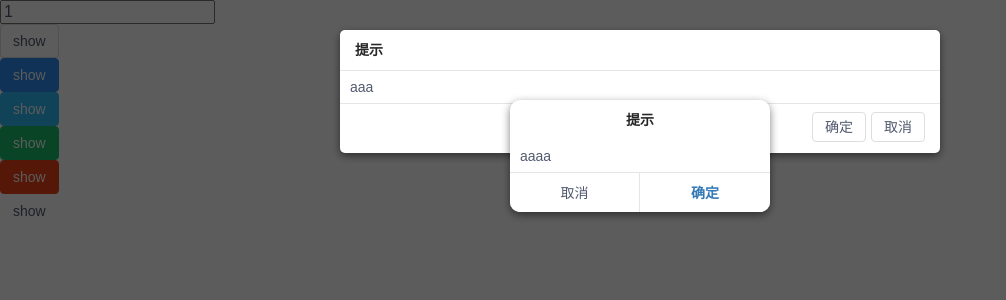
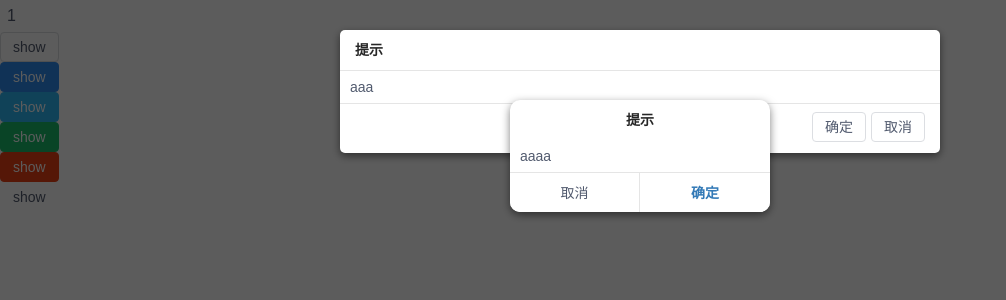
Before and after one commit to wyf199605/myself, a React app: page /my-test in a window 1280 px wide. Shown: the top 300 px of the page, without its empty margins (0-1006 px from the left). Built offline with nearby package versions, Linux system fonts and the light colour scheme; a small style sheet from the web is missing.

Commit message:
textInput样式整理

```diff
--- a/src/components/form/textInput/textInput.scss
+++ b/src/components/form/textInput/textInput.scss
@@ -1,9 +1,59 @@
 .text-wrapper {
+  position: relative;
+  display: inline-block;
+
+  .input-icon {
+    position: absolute;
+    width: 32px;
+    height: 100%;
+    top: 0;
+    z-index: 1;
+    line-height: 32px;
+    text-align: center;
+    cursor: pointer;
+  }
+
+  .input-icon-left {
+    left: 0;
+    & + input {
+      padding-left: 32px;
+    }
+  }
+
+  .input-icon-right {
+    right: 0;
+    & + input {
+      padding-right: 32px;
+    }
+  }
+
   input {
     font-size: 16px;
+    height: 32px;
+    line-height: 1.5;
+    padding: 4px 7px;
+    position: relative;
+    cursor: text;
+    transition: border .2s ease-in-out, background .2s ease-in-out, box-shadow .2s ease-in-out;
+    border: 1px solid #dcdee2;
+    border-radius: 4px;
 
-    &:focus{
+    &:focus {
       outline: none;
+      border-color: $primary;
+    }
+  }
+
+  &.text-space {
+    display: block;
+    input {
+      width: 100%;
+      border: none;
+      border-radius: 0;
+
+      &:focus {
+        border: none;
+      }
     }
   }
 }
--- a/src/components/form/textInput/textInput.tsx
+++ b/src/components/form/textInput/textInput.tsx
@@ -6,6 +6,10 @@ interface ITextInput extends IFormComPara {
     placeholder?: string;
     readonly?: boolean;
     disabled?: boolean;
+    isStyle?: boolean;
+    icon?: string;
+    iconPosition?: 'left' | 'right';
+    iconClick?: Function;
 }
 
 interface ITextInputSate extends IFormComState {
@@ -24,7 +28,9 @@ export class TextInput extends FormCom<ITextInput, ITextInputSate> {
         placeholder: '',
         readonly: false,
         disabled: false,
-        type: 'text'
+        type: 'text',
+        isStyle: true,
+        iconPosition: 'left'
     };
 
     protected input: HTMLInputElement;
@@ -36,10 +42,31 @@ export class TextInput extends FormCom<ITextInput, ITextInputSate> {
     }
 
     render() {
-        return <div className="text-wrapper">
-            <input type={this.props.type}
-                   placeholder={this.props.placeholder}
-                   disabled={this.props.disabled}
+        let {
+            type,
+            disabled,
+            placeholder,
+            isStyle,
+            icon,
+            iconPosition,
+            iconClick
+        } = this.props;
+
+        return <div className={
+            [
+                'text-wrapper',
+                disabled ? 'disabled' : null,
+                isStyle ? null : 'text-space'
+            ].filter((className) => className).join(' ')
+        }>
+            <span className={'input-icon input-icon-' + iconPosition} onClick={() => {
+                iconClick && iconClick();
+            }}>
+                <span className={"iconfont icon-" + icon}/>
+            </span>
+            <input type={type}
+                   placeholder={placeholder}
+                   disabled={disabled}
                    ref={(element) => {
                        this.input = element;
                        // this.input.readOnly = this.props.readonly;
--- a/src/components/general/button/button.scss
+++ b/src/components/general/button/button.scss
@@ -5,7 +5,7 @@
 }
 
 .btn {
-  padding: 6px 12px;
+  padding: 4px 12px;
   margin-bottom: 0;
   font-size: 14px;
   font-weight: normal;
--- a/src/components/modal/modal.tsx
+++ b/src/components/modal/modal.tsx
@@ -61,7 +61,6 @@ export class Modal extends React.Component<IModal, IModalState> {
     }
 
     componentWillReceiveProps(nextProps: IModal) {
-        console.log(nextProps);
         this.setState((prevState) => {
             let isRender = prevState.isRender;
             if(prevState.isOnceRender && !prevState.isShow){
--- a/src/pages/Test/Test.tsx
+++ b/src/pages/Test/Test.tsx
@@ -1,7 +1,7 @@
 import * as React from 'react';
-import {TextInput} from "../../components/form/textInput/textInput";
 import {Button} from "../../components/general";
 import {Modal} from "../../components/modal";
+import {TextInput} from "../../components/form";
 
 export class Test extends React.Component<{}, obj>{
     constructor(props: obj){
@@ -14,8 +14,7 @@ export class Test extends React.Component<{}, obj>{
 
     render(){
         return <div>
-            <TextInput defaultValue={this.state.val} onSet={(val) => {
-                console.log(val);
+            <TextInput isStyle={false} icon="search" iconPosition="right" defaultValue={this.state.val} onSet={(val) => {
                 this.setState({val})
             }}/>
             <div>
@@ -24,7 +23,7 @@ export class Test extends React.Component<{}, obj>{
                 }}/>
             </div>
             <div>
-                <Button disabled={false} text="show" type="primary"/>
+                <Button icon={'search'} disabled={false} text="show" type="primary"/>
             </div>
             <div>
                 <Button disabled={false} text="show" type="info"/>
@@ -38,7 +37,10 @@ export class Test extends React.Component<{}, obj>{
             <div>
                 <Button disabled={false} text="show" type="link"/>
             </div>
-            <Modal isOnceRender={false} isShow={this.state.isShow} isBackground={true} header={{
+            <Modal isOnceRender={false} isShow={this.state.isShow} onClose={() => {
+                this.setState({isShow: false});
+            }
+            } isBackground={true} header={{
                 title: '提示',
                 isLager: true
             }} footer={{
```
